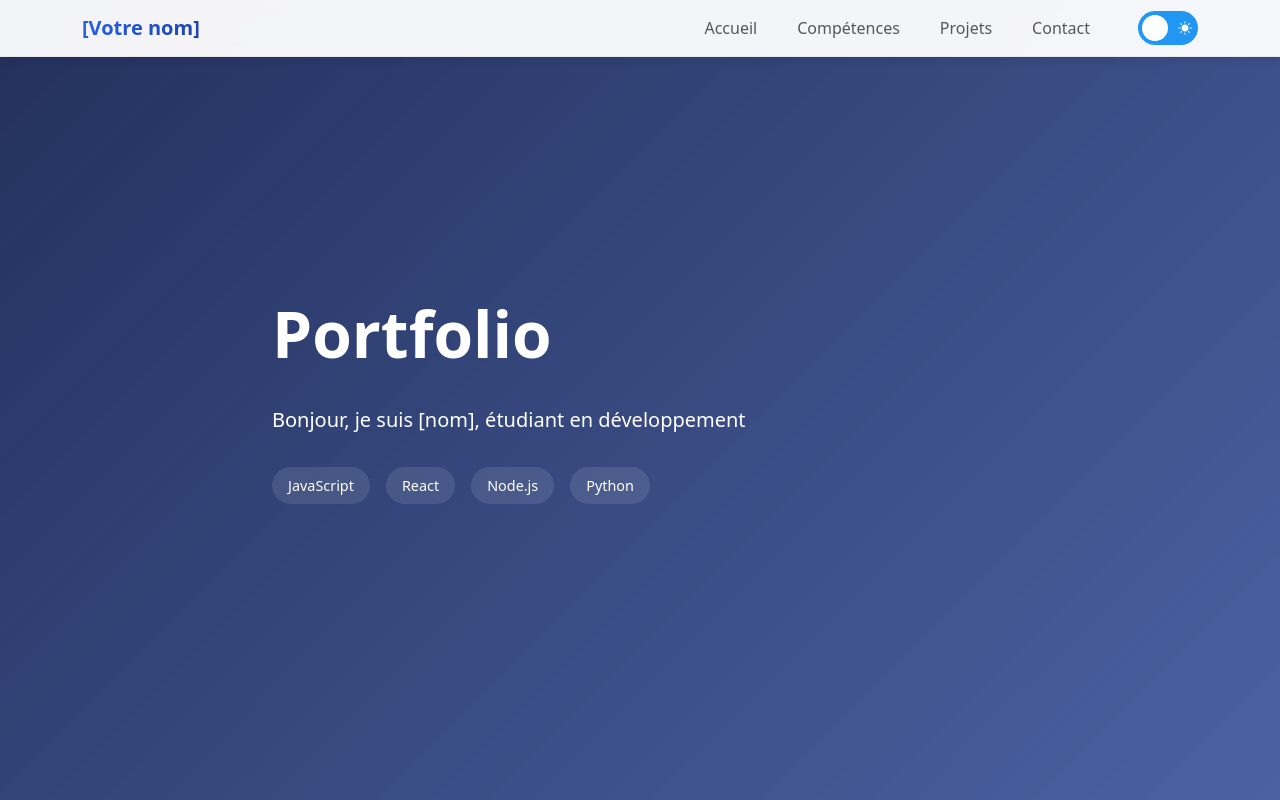
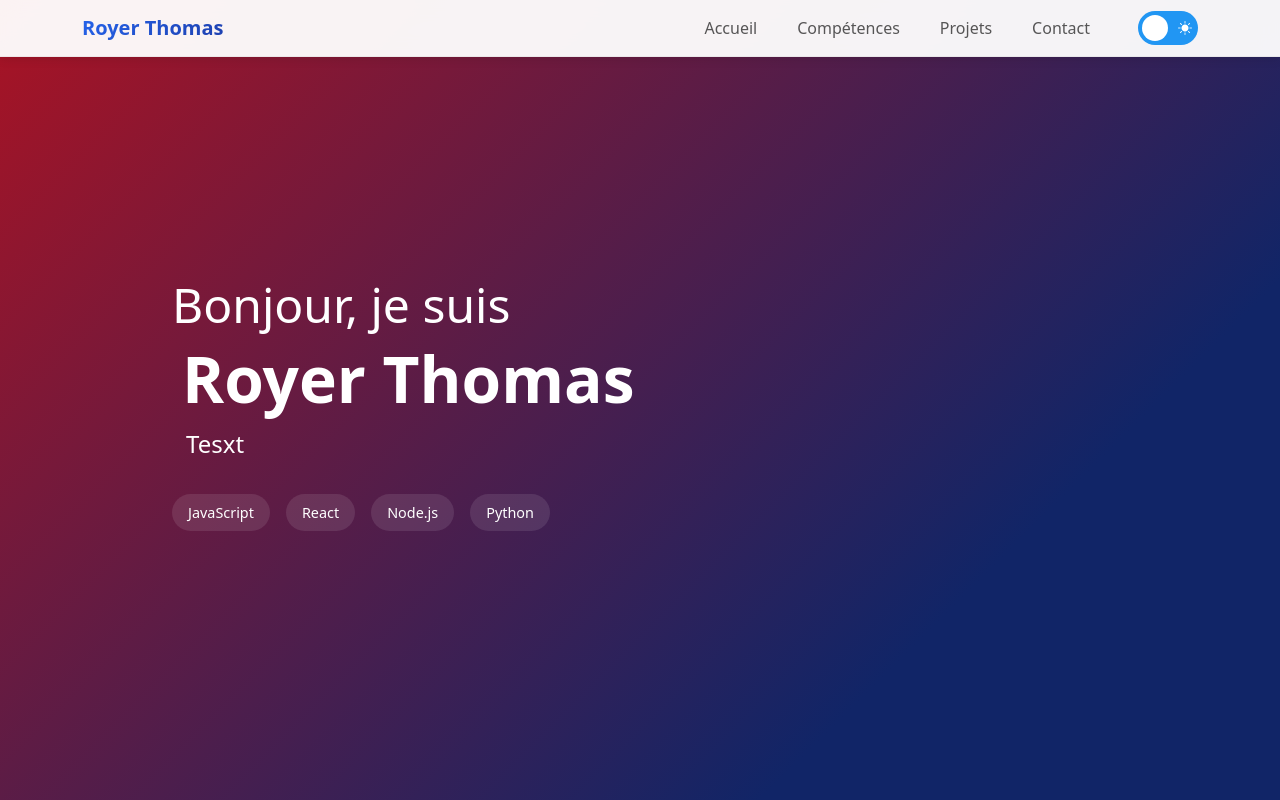
Before and after one commit to T-Royer/portfolio, a plain HTML site: page src/index.html in a window 1280 px wide. Shown: the top 800 px of the page. Drawn offline with nearby package versions, Linux system fonts and the light colour scheme.

Commit message:
Update footer, navbar, and main page content; improve styling

```diff
--- a/src/footer.html
+++ b/src/footer.html
@@ -1,3 +1,3 @@
 <footer class="footer">
-    <p>&copy; réalisé par T.Royer, 2025</p>
+    <p>&copy; réalisé par Royer Thomas, 2025</p>
   </footer>
--- a/src/index.html
+++ b/src/index.html
@@ -23,12 +23,13 @@
         <div class="container">
             <div class="hero-content">
                 <div class="text-wrapper">
+                    <span class="saltn-line">Bonjour, je suis</span>
                     <h1 class="hero-title">
-                        <span class="line">Portfolio</span>
+                        <span class="description">Royer Thomas </span>
                     </h1>
                     <div class="hero-text">
-                        <p class="typing-text"></p>
-                        <p class="description">Bonjour, je suis [nom], étudiant en développement</p>
+                        <p class="typing-text">Tesxt</p>
+                        <p class="description"> </p>
                     </div>
                     <div class="tech-stack">
                         <span class="tech-item">JavaScript</span>
@@ -156,7 +157,7 @@
         <div class="container text-center">
             <h2 class="mb-4">Contact</h2>
             <p class="lead mb-4">Intéressé par mon profil ? N'hésitez pas à me contacter !</p>
-            <a href="mailto:votremail@example.com" class="btn btn-primary btn-lg">
+            <a href="mailto:thomas.royer@edu.univ-fcomte.fr" class="btn btn-primary btn-lg">
                 <i class="bi bi-envelope-fill me-2"></i>Me contacter
             </a>
         </div>
--- a/src/navbar.html
+++ b/src/navbar.html
@@ -1,7 +1,7 @@
 <nav class="navbar navbar-expand-lg fixed-top custom-navbar">
     <div class="container">
         <a class="navbar-brand" href="#presentation">
-            <span class="brand-text">[Votre nom]</span>
+            <span class="brand-text">Royer Thomas</span>
         </a>
 
         <button class="navbar-toggler" type="button" data-bs-toggle="collapse" data-bs-target="#navbarNav">
--- a/src/style.css
+++ b/src/style.css
@@ -6,7 +6,7 @@
   --text-dark: #1f2937;
   --text-light: #f9fafb;
   --background-light: #ffffff;
-  --background-dark: #111827;
+  --background-dark: #fdfdfd;
   --transition-speed: 0.3s;
     /* ... existing variables ... */
     --dark-bg: #121212;
@@ -357,7 +357,7 @@ h1, h2, h3, h4, h5, h6 {
 
 /* Contact Section */
 #contact {
-  background: linear-gradient(135deg, var(--primary-color), var(--secondary-color));
+    background: linear-gradient(315deg, rgb(24, 37, 81) 0%, rgba(18, 45, 117, 0.8) 100%);
   color: var(--text-light);
 }
 
@@ -400,7 +400,7 @@ footer {
   :root {
     --text-dark: #f9fafb;
     --text-light: #1f2937;
-    --background-light: #111827;
+    --background-light: #112566;
     --background-dark: #1f2937;
   }
 
@@ -506,6 +506,7 @@ input:checked + .slider:before {
     width: 100%;
     height: 100%;
     background: linear-gradient(135deg, rgba(23,37,84,0.95) 0%, rgba(30,58,138,0.8) 100%);
+    background: linear-gradient(135deg, rgb(220, 13, 13) -25%, rgb(17, 37, 103) 75%);
 }
 
 .particles {
@@ -522,7 +523,7 @@ input:checked + .slider:before {
     position: relative;
     z-index: 2;
     color: white;
-    max-width: 800px;
+    max-width: 1000px;
     margin: 0 auto;
     padding: 2rem;
 }
@@ -531,7 +532,8 @@ input:checked + .slider:before {
     font-size: 4rem;
     font-weight: 800;
     line-height: 1.2;
-    margin-bottom: 2rem;
+    margin-bottom: 0.5rem;
+    margin-left: 10px;
 }
 
 .hero-title .line {
@@ -546,11 +548,21 @@ input:checked + .slider:before {
 }
 
 .hero-text {
-    font-size: 1.25rem;
+    font-size: 1.50rem;
     margin-bottom: 2rem;
+    margin-left: 14px;
     opacity: 0;
     transform: translateY(20px);
     animation: fadeInUp 0.8s forwards 0.6s;
+}
+
+.saltn-line {
+    font-size: 3rem;
+    display: block;
+    opacity: 0;
+    margin-bottom: 0;
+    transform: translateY(30px);
+    animation: fadeInUp 0.8s forwards;
 }
 
 .tech-stack {
```
